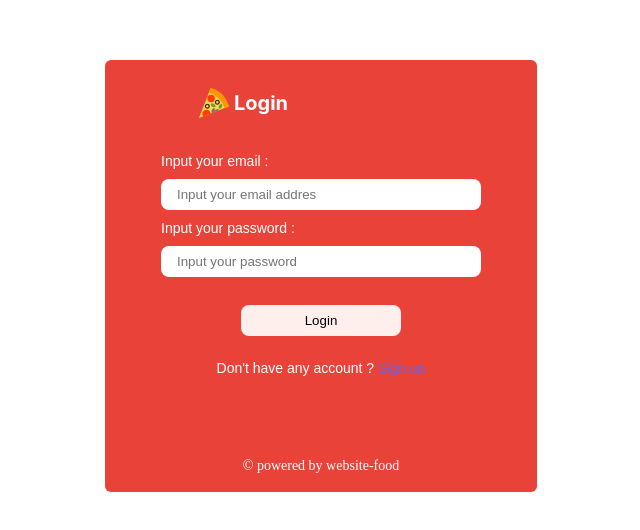
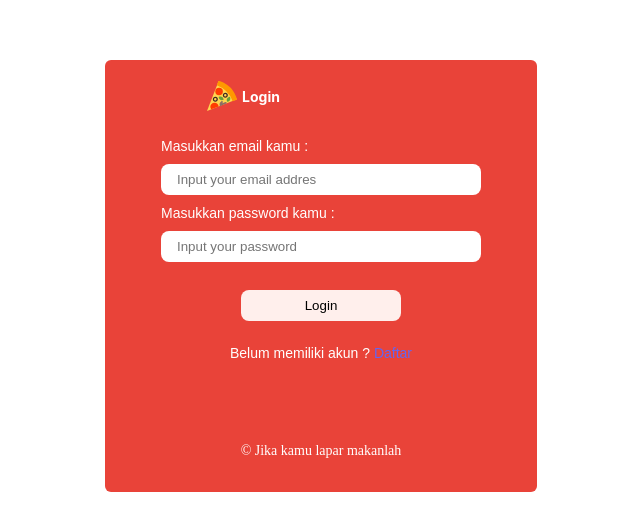
Before and after one commit to Manstzy/website-food, a React (Vite) app: page /website-food/login in a window 1280 px wide. Shown: the part 124-654 px from the top of the page, without its empty margins (319-959 px from the left). Built offline with nearby package versions, Linux system fonts and the light colour scheme; no server answers.

Commit message:
initial commit

```diff
--- a/src/components/Navbar.jsx
+++ b/src/components/Navbar.jsx
@@ -3,9 +3,24 @@ import menu from "../assets/menu.svg";
 import { useState } from "react";
 import { Link as ScrollLink } from "react-scroll";
 import { Link as RouterLink } from "react-router-dom";
+import { UserAuth } from "../context/AuthContext";
+import { useNavigate } from "react-router-dom";
+
 const Navbar = () => {
   const [nav, setNav] = useState(false);
   const [bgNav, setBgNav] = useState(false);
+
+  const { user, logOut } = UserAuth();
+  const navigate = useNavigate();
+
+  const handleLogOut = async () => {
+    try {
+      await logOut();
+      navigate("/website-food/");
+    } catch (error) {
+      console.log(error);
+    }
+  };
   const handleBgNav = () => {
     if (scrollY >= 5) {
       setBgNav(true);
@@ -77,6 +92,19 @@ const Navbar = () => {
         </li>
       </ul>
 
+      {user?.email ? (
+        <RouterLink
+          onClick={handleLogOut}
+          to={"/website-food/"}
+          className={
+            bgNav
+              ? "mr-10 py-2 px- rounded-full font-inter no-underline medium:p-3 border-none transition-all cursor-pointer duration-2 rounded-full00 text-black bg-white"
+              : "mr-10 py-2 px- rounded-full font-inter no-underline medium:p-3 border-none transition-all cursor-pointer duration-200 text-white bg-[#E94339]"
+          }
+        >
+          logout
+        </RouterLink>
+      ) : (
         <div data-aos="fade-left" className="flex items-center desktop:mr-10 ">
           <RouterLink
             to={"/website-food/login"}
@@ -105,6 +133,8 @@ const Navbar = () => {
             alt=""
           />
         </div>
+      )}
+
       <div
         className={
           nav
--- a/src/context/AuthContext.jsx
+++ b/src/context/AuthContext.jsx
@@ -4,6 +4,7 @@ import {
   createUserWithEmailAndPassword,
   signInWithEmailAndPassword,
   onAuthStateChanged,
+  signOut,
 } from "firebase/auth";
 import { auth } from "../firebase";
 
@@ -15,6 +16,10 @@ export function ContextProvider({ children }) {
     return signInWithEmailAndPassword(auth, email, password);
   }
 
+  function logOut() {
+    return signOut(auth);
+  }
+
   function signUp(email, password) {
     createUserWithEmailAndPassword(auth, email, password);
   }
@@ -24,12 +29,12 @@ export function ContextProvider({ children }) {
       setUser(currentUser);
     });
     return () => {
-      unsubscribe()
+      unsubscribe();
     };
   });
 
   return (
-    <AuthContext.Provider value={{ user, logIn, signUp }}>
+    <AuthContext.Provider value={{ user, logIn, signUp , logOut }}>
       {children}
     </AuthContext.Provider>
   );
--- a/src/pages/Login.jsx
+++ b/src/pages/Login.jsx
@@ -6,65 +6,76 @@ import { useState } from "react";
 const Login = () => {
   const [email, setEmail] = useState("");
   const [password, setPassword] = useState("");
-    const [error , setError] = useState("")
+  const [error, setError] = useState("");
   const { user, logIn } = UserAuth();
   const navigate = useNavigate();
 
   const handleSubmit = async (e) => {
     e.preventDefault();
-      setError("")
+    setError("");
     try {
       await logIn(email, password);
       navigate("/website-food/");
     } catch (error) {
       console.log(error);
-        setError(error.message)
+      setError(error.message);
     }
   };
   return (
-    <div className="absolute top-0 left-0 right-0 bottom-0 flex items-center">
+    <div className="absolute top-0 left-0 right-0 bottom-0 p-2 flex items-center">
       <div className="bg-[#E94339] mx-auto rounded-md p-4 w-full h-[400px] max-w-[400px] flex flex-col items-center">
         <div className="flex items-center mr-40">
-          <img src={pizza} className="w-10 h-10" alt="" />
-          <h1 className="text-white text-xl font-inter">Login</h1>
+          <img src={pizza} className="w-8 h-8 phone:w-10 phone:h-10" alt="" />
+          <h1 className="text-white text-[12px] phone:text-[14px] font-inter">
+            Login
+          </h1>
         </div>
+        <p
+          className={
+            error
+              ? "absolute top-10 transition-all duration-300 text-red-400"
+              : "absolute -top-[1000px] text-red-400 transition-all duration-300"
+          }
+        >
+          Kamu belum memiliki akun
+        </p>
         <form
           className="text-white font-poppins flex gap-2 flex-col mt-5"
           onSubmit={handleSubmit}
         >
           <label className="text-sm" htmlFor="email">
-            Input your email :{" "}
+            Masukkan email kamu :{" "}
           </label>
           <input
-            onChange={(e) => setEmail(e.target.value) }
+            onChange={(e) => setEmail(e.target.value)}
             type="email"
-            className="px-4 py-2 w-72 rounded-lg border-none outline-none text-gray-500"
+            className="px-4 py-2 w-52 phone:w-60 medium:w-72 rounded-lg border-none outline-none text-gray-500"
             placeholder="Input your email addres"
           />
           <label className="text-sm" htmlFor="password">
-            Input your password :{" "}
+            Masukkan password kamu :{" "}
           </label>
           <input
             onChange={(e) => setPassword(e.target.value)}
             type="password"
-            className="px-4 py-2 w-72 rounded-lg border-none outline-none text-gray-500"
+            className="px-4 py-2 w-52 phone:w-60 medium:w-72 rounded-lg border-none outline-none text-gray-500"
             placeholder="Input your password"
           />
           <button className="mt-5 bg-[#FFEFEC] hover:bg-[#c5bcbadd] transition-all duration-300 text-black  w-40 rounded-lg border-none cursor-pointer py-2 mx-auto">
             Login
           </button>
           <p className="text-center text-sm">
-            Don{"'"}t have any account ?{" "}
+            Belum memiliki akun ?{" "}
             <Link
               to={"/website-food/signup"}
               className="no-underline text-indigo-500"
             >
-              Sign up
+              Daftar
             </Link>
           </p>
         </form>
         <p className="text-sm text-white mt-16">
-          &copy; powered by website-food
+          &copy; Jika kamu lapar makanlah
         </p>
       </div>
     </div>
--- a/src/pages/SignUp.jsx
+++ b/src/pages/SignUp.jsx
@@ -1,59 +1,59 @@
 import pizza from "../assets/pizza.svg";
-import { Link , useNavigate } from "react-router-dom";
+import { Link, useNavigate } from "react-router-dom";
 import { UserAuth } from "../context/AuthContext";
 import { useState } from "react";
 const SignUp = () => {
-  const {user , signUp } = UserAuth()
-  const [email , setEmail] = useState("")
-  const [password , setPassword] = useState("")
-  const navigate = useNavigate()
+  const { user, signUp } = UserAuth();
+  const [email, setEmail] = useState("");
+  const [password, setPassword] = useState("");
+  const navigate = useNavigate();
 
   const handleSubmit = async (e) => {
-    e.preventDefault()
+    e.preventDefault();
     try {
-        await signUp(email , password)
-        navigate("/website-food/login")
+      await signUp(email, password);
+      navigate("/website-food/login");
     } catch (error) {
-        console.error(error.message);
+      console.error(error.message);
     }
-  }
-
+  };
 
   return (
-
-    <div className="absolute top-0 left-0 right-0 bottom-0 flex items-center">
+    <div className="absolute top-0 left-0 right-0 bottom-0 p-2 flex items-center">
       <div className="bg-[#E94339] mx-auto rounded-md p-4 w-full h-[400px] max-w-[400px] flex flex-col items-center">
         <div className="flex items-center mr-40">
-          <img src={pizza} className="w-10 h-10" alt="" />
-          <h1 className="text-white text-xl font-inter">Sign Up</h1>
+          <img src={pizza} className="w-8 h-8 phone:w-10 phone:h-10" alt="" />
+          <h1 className="text-white text-[12px] phone:text-[14px] font-inter">
+            Daftar
+          </h1>
         </div>
         <form
           className="text-white font-poppins flex gap-2 flex-col mt-5"
           onSubmit={handleSubmit}
         >
           <label className="text-sm" htmlFor="email">
-            Input your email :{" "}
+            Masukkan email kamu :{" "}
           </label>
           <input
             onChange={(e) => setEmail(e.target.value)}
             type="email"
-            className="px-4 py-2 w-72 rounded-lg border-none outline-none text-gray-500"
+            className="px-4 py-2 w-52 phone:w-60 medium:w-72 rounded-lg border-none outline-none text-gray-500"
             placeholder="Input your email addres"
           />
           <label className="text-sm" htmlFor="password">
-            Input your password :{" "}
+            Masukkan password kamu :{" "}
           </label>
           <input
             onChange={(e) => setPassword(e.target.value)}
             type="password"
-            className="px-4 py-2 w-72 rounded-lg border-none outline-none text-gray-500"
+            className="px-4 py-2 w-52 phone:w-60 medium:w-72 rounded-lg border-none outline-none text-gray-500"
             placeholder="Input your password"
           />
           <button className="mt-5 bg-[#FFEFEC] hover:bg-[#c5bcbadd] transition-all duration-300 text-black  w-40 rounded-lg border-none cursor-pointer py-2 mx-auto">
-            Sign Up
+            Daftar
           </button>
           <p className="text-center text-sm">
-            have an account ?{" "}
+            Punya akun ?{" "}
             <Link
               to={"/website-food/login"}
               className="no-underline text-indigo-500"
@@ -63,11 +63,10 @@ const SignUp = () => {
           </p>
         </form>
         <p className="text-sm text-white mt-16">
-          &copy; powered by website-food
+          &copy; Jika kamu lapar makanlah
         </p>
       </div>
     </div>
-
   );
 };
 export default SignUp;
```
Lines whose indentation alone changed are shown as unchanged.
